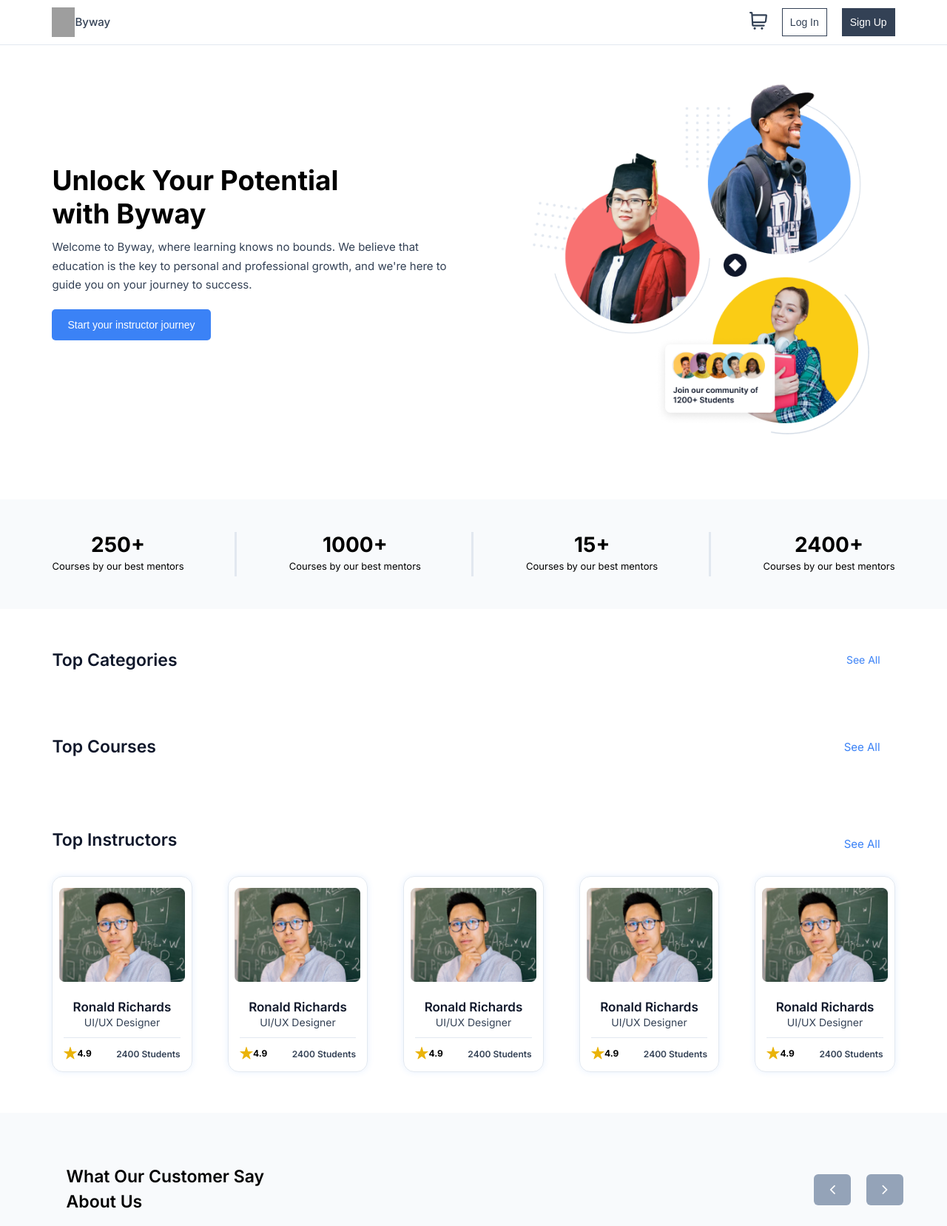
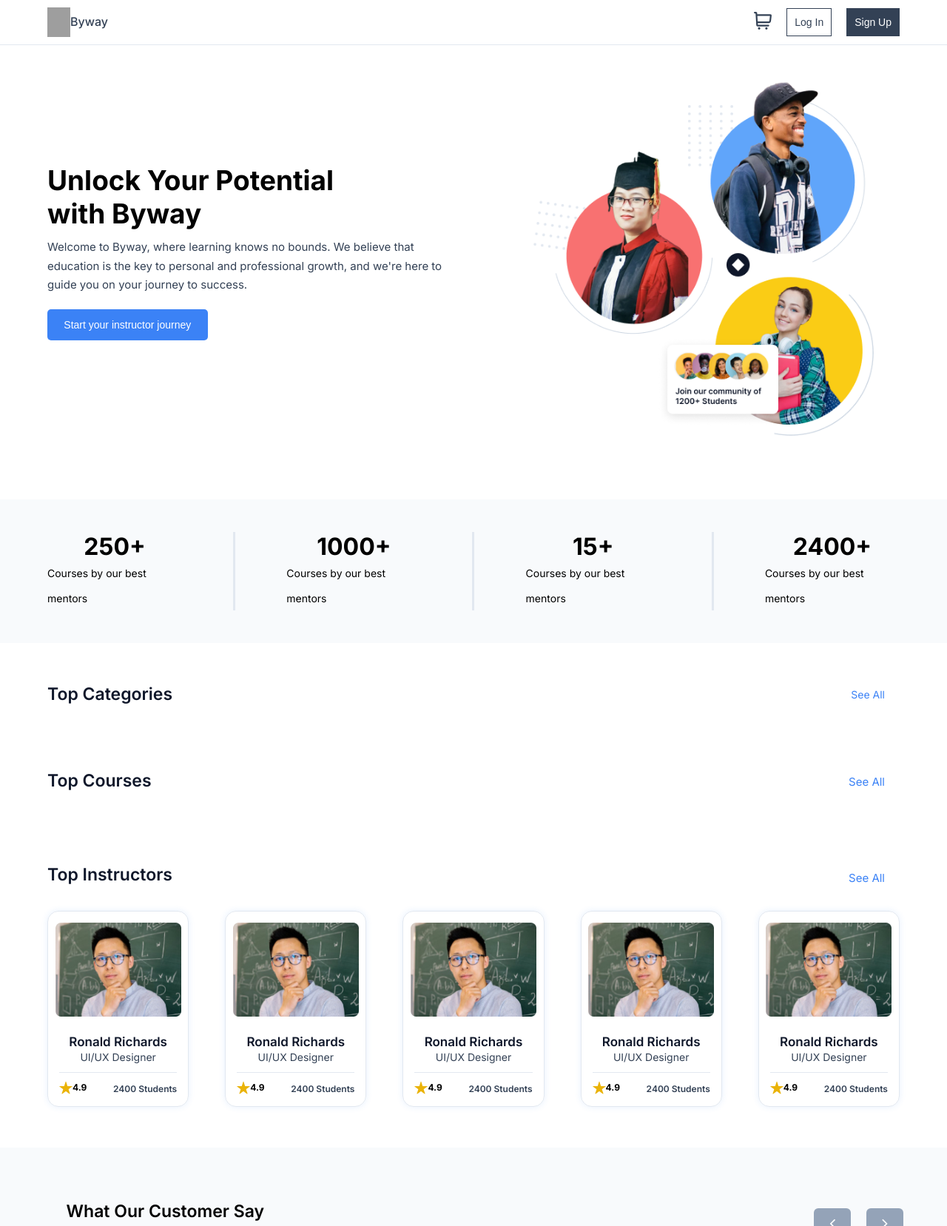
Before and after one commit to Anza-A-Latheef/Byway, a Django app: page / in a window 1280 px wide. Shown: the top 1657 px of the page at 74% size. Run offline with Django 5.2, Linux system fonts and the light colour scheme; data that the repository does not hold is empty; grey boxes are pictures that could not be loaded.

Commit message:
modified:   static/css/styles.css

```diff
--- a/static/css/styles.css
+++ b/static/css/styles.css
@@ -18,7 +18,7 @@
 .wrapper{
     margin: 0 auto;
     max-width: 1440px;
-    width: 89%;
+    width: 90%;
 }
 .wrapper-scroll{
     margin: 0 10px 0 7% ;
@@ -49,7 +49,7 @@
     height: 100%;
 }
 #home #main header .wrapper .header_cont h1.left a span{
-    font-size: 15px;
+    font-size: 16px;
     font-weight: 500;
     line-height: 19.36px;
     text-align: left;
@@ -161,11 +161,11 @@
     padding-right: 0px;
 }
 #home #count .wrapper .count_cont ul li h2{
-    font-size: 28px;
+    font-size: 32px;
 }
 #home #count .wrapper .count_cont ul li p{
-    font-size: 13px;
-    line-height: 25.6px;
+    font-size: 14px;
+    line-height: 33.6px;
 }
 /* count section style ends */
 /* categories section styling */
@@ -743,6 +743,25 @@
 
 /* Responsive */
 
+/* Responsive 1440px */
+/* @media all and (max-width:1440px){
+    #home #main #spotlight .wrapper .spotlight_cont .left h2{
+        font-size: 39px;
+    }
+    #home #main #spotlight .wrapper .spotlight_cont .left p {
+        margin-top: 15px;
+    }
+} */
+
+/* Responsive 1280px */
+/* @media all and (max-width:1280px){
+    #home #main #spotlight .wrapper .spotlight_cont .left h2{
+        width: 80%;
+        font-size: 37px;
+        font-weight: 700;
+    }
+} */
+
 /* Responsive 1080px */
 @media all and (max-width:1100px){
     #home #main #spotlight .wrapper .spotlight_cont .left h2{
@@ -850,6 +869,7 @@
 @media all and (max-width:768px){
     #home #main #spotlight .wrapper .spotlight_cont .left h2{
         font-size: 24px;
+        width: 95%;
     }
     #home #main #spotlight .wrapper .spotlight_cont .right .img_cont{
         width: 90%;
```
